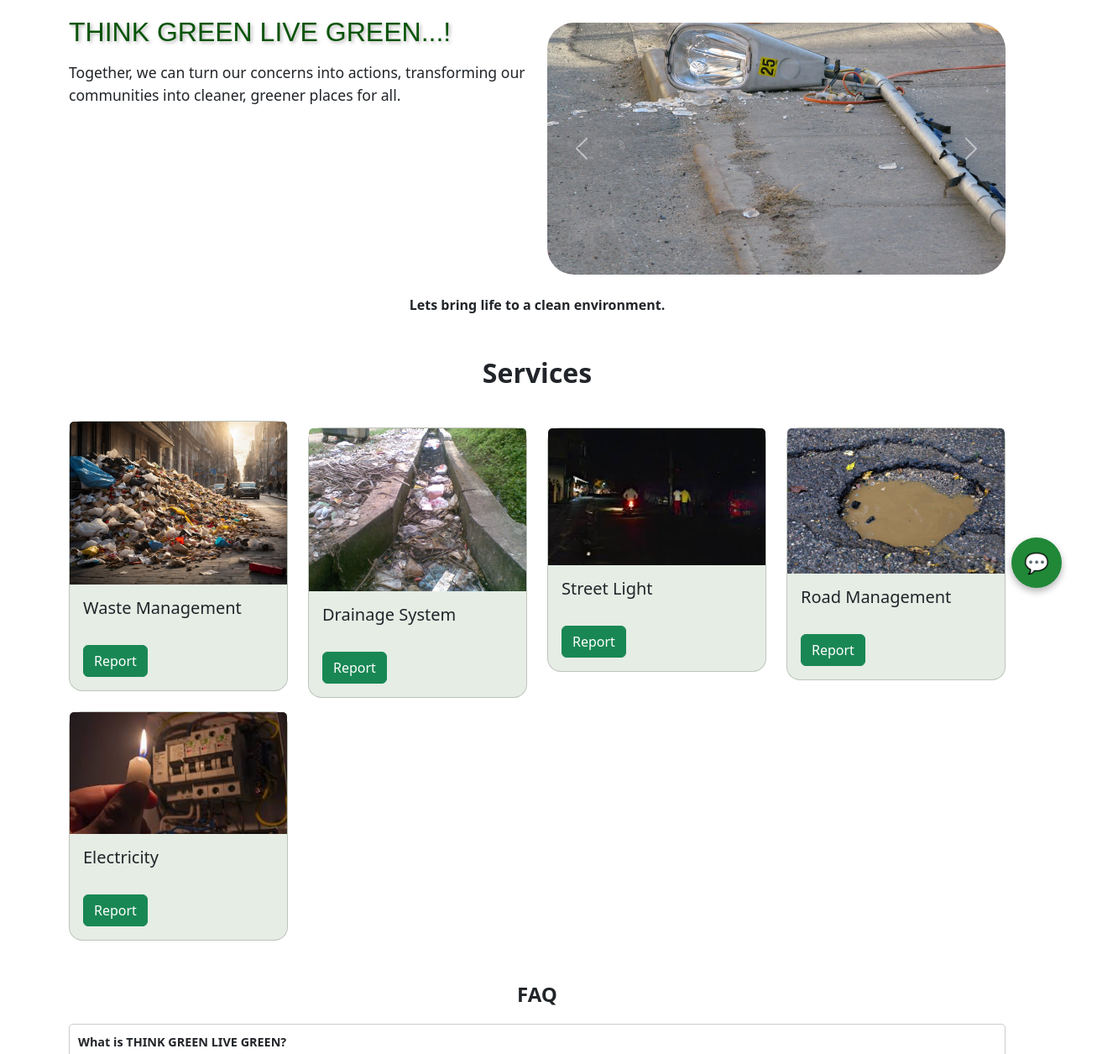
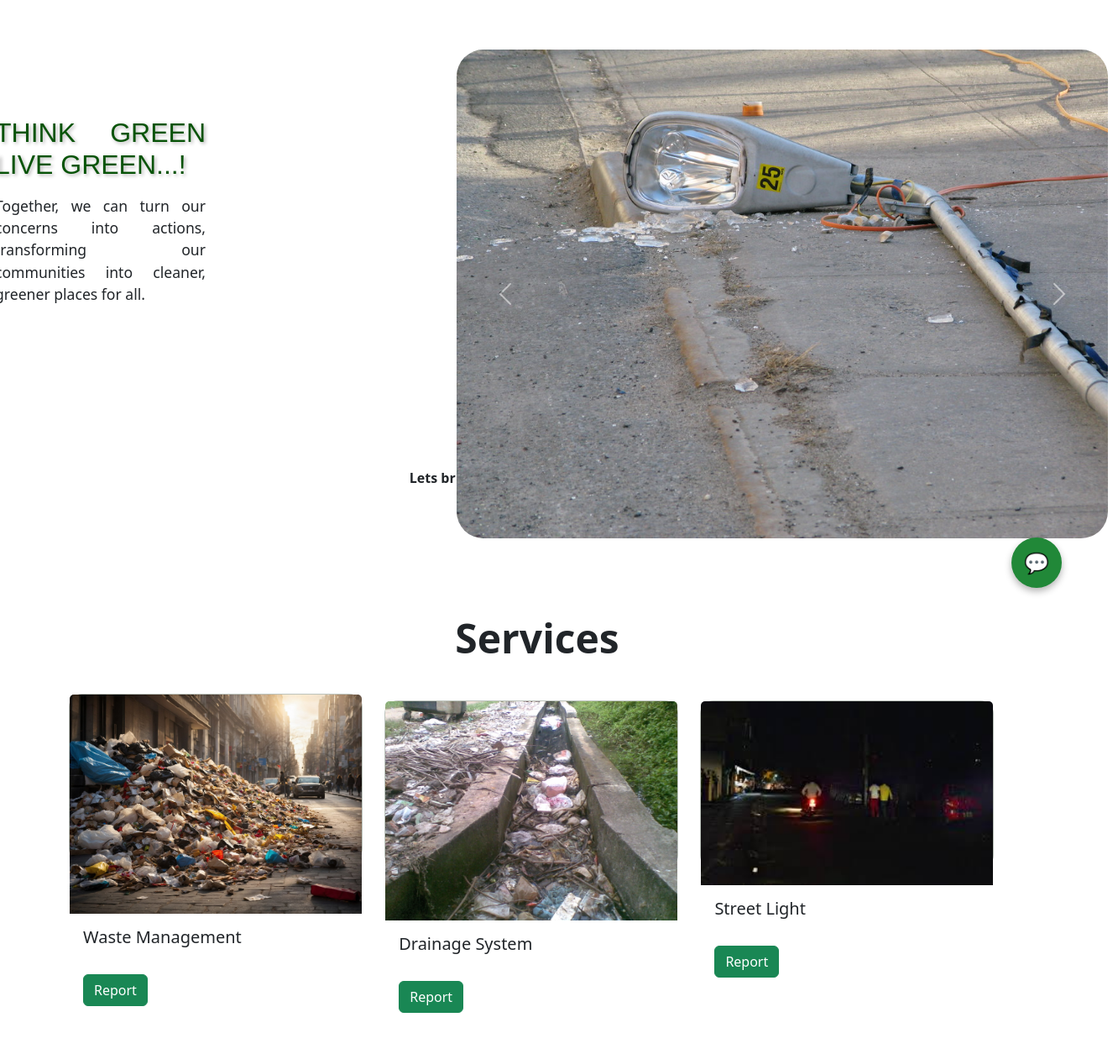
Before and after one commit to badri-2005/ThinkGreen, a plain HTML site: page index.html in a window 1280 px wide. Shown: the part 80-1335 px from the top of the page at 84% size, 1332 px wide, since content can reach past the window. Drawn offline with nearby package versions, Linux system fonts and the light colour scheme.

Commit message:
media-query written

```diff
--- a/index.html
+++ b/index.html
@@ -200,7 +200,52 @@
             animation: textAnimation 1.5s ease-in-out forwards; /* Apply the animation */
             text-shadow: 2px 2px 4px rgba(0, 0, 0, 0.3); /* Text shadow for depth */
         }
+    @media screen and (min-width:1024px) and (max-width:1600px){
+      .home-sec{
+        display: grid;
+        grid-template-columns: 550px auto;
+        margin-left: -100px;
+      }
+      .carousel-media{
+        width:800px;
+        height:450px;
+      }
+      .left-content{
+        text-align: justify;
+        margin-top: 120px;
 
+      }
+
+      #services{
+        margin-top: 150px;
+      }
+      #services .container .services-heading{
+        font-size: 48px;
+      }
+      #services .services-cards{
+        display: grid;
+        grid-template-columns: 33% 33% 34%;
+        row-gap: 13rem;
+
+      }
+      #services .card{
+        width:350px;
+        height:200px;
+      }
+      .faq{
+        margin-top: 250px;
+        width:80%;
+        height:500px;
+      }
+      .faq .faq-item{
+        width: 100%;
+        height: 60px;
+        font-size: 22px;
+      }
+      .faq-heading,.test-heading{
+        font-size: 48px;
+      }
+    }
 
 
   </style>
@@ -242,7 +287,7 @@
 
   <!-- Content Section -->
   <div class="container content-section">
-    <div class="row">
+    <div class="row home-sec">
       <!-- Left Content -->
       <div class="col-md-6 left-content">
         <h3 class="mt-2 animated-text">THINK GREEN LIVE GREEN...!</h3>
@@ -251,20 +296,20 @@
       </div>
 
       <!-- Right Carousel -->
-      <div class="col-md-6 mt-3">
+      <div class="col-md-1 vw-75 vh-50 mt-5  carousel-media">
         <div id="carouselExample" class="carousel slide" data-bs-ride="carousel">
           <div class="carousel-inner">
             <div class="carousel-item active">
-              <img src="./assests/improperdrainage.jpg" class="d-block w-100" alt="Image 1" style="border-radius: 2rem;">
+              <img src="./assests/improperdrainage.jpg" class="d-block w-100 h-50" alt="Image 1" style="border-radius: 2rem;">
             </div>
             <div class="carousel-item">
-              <img src="./assests/improperlight.jpg" class="d-block w-100" alt="Image 2" style="border-radius: 2rem;">
+              <img src="./assests/improperlight.jpg" class="d-block w-100 h-50" alt="Image 2" style="border-radius: 2rem;">
             </div>
             <div class="carousel-item">
-              <img src="./assests/improperroad2.jpg" class="d-block w-100" alt="Image 3" style="border-radius: 2rem;">
+              <img src="./assests/improperroad2.jpg" class="d-block w-100 h-100" alt="Image 3" style="border-radius: 2rem;">
             </div>
             <div class="carousel-item">
-                <img src="./assests/waste2.jpg" class="d-block w-100" alt="Image 4" style="border-radius: 2rem;">
+                <img src="./assests/waste2.jpg" class="d-block w-100 h-100" alt="Image 4" style="border-radius: 2rem;">
               </div>
           </div>
           <button class="carousel-control-prev" type="button" data-bs-target="#carouselExample" data-bs-slide="prev">
@@ -280,7 +325,7 @@
     </div>
   </div>
 
-  <div class="container text-center my-4">
+  <div class="container text-center my-5" style="margin-top: 100px;">
     <strong>Lets bring life to a clean environment.</strong>
   </div>
 
@@ -355,7 +400,7 @@
 </section>
 
   <!-- FAQ Section -->
-  <div class="container">
+  <div class="container faq">
     <h2 class="faq-heading">FAQ</h2>
     <div class="faq-item" onclick="toggleFAQ(this)">
       <strong>What is THINK GREEN LIVE GREEN?</strong>
@@ -385,7 +430,7 @@
 
   <!-- Testimonials Section -->
 <div class="container my-5">
-    <h2 class="text-center">TESTIMONIALS</h2>
+    <h2 class="text-center  test-heading">TESTIMONIALS</h2>
     <div class="row">
       <!-- Testimonial 1 -->
       <div class="col-md-4 fade-in mt-3">
```
